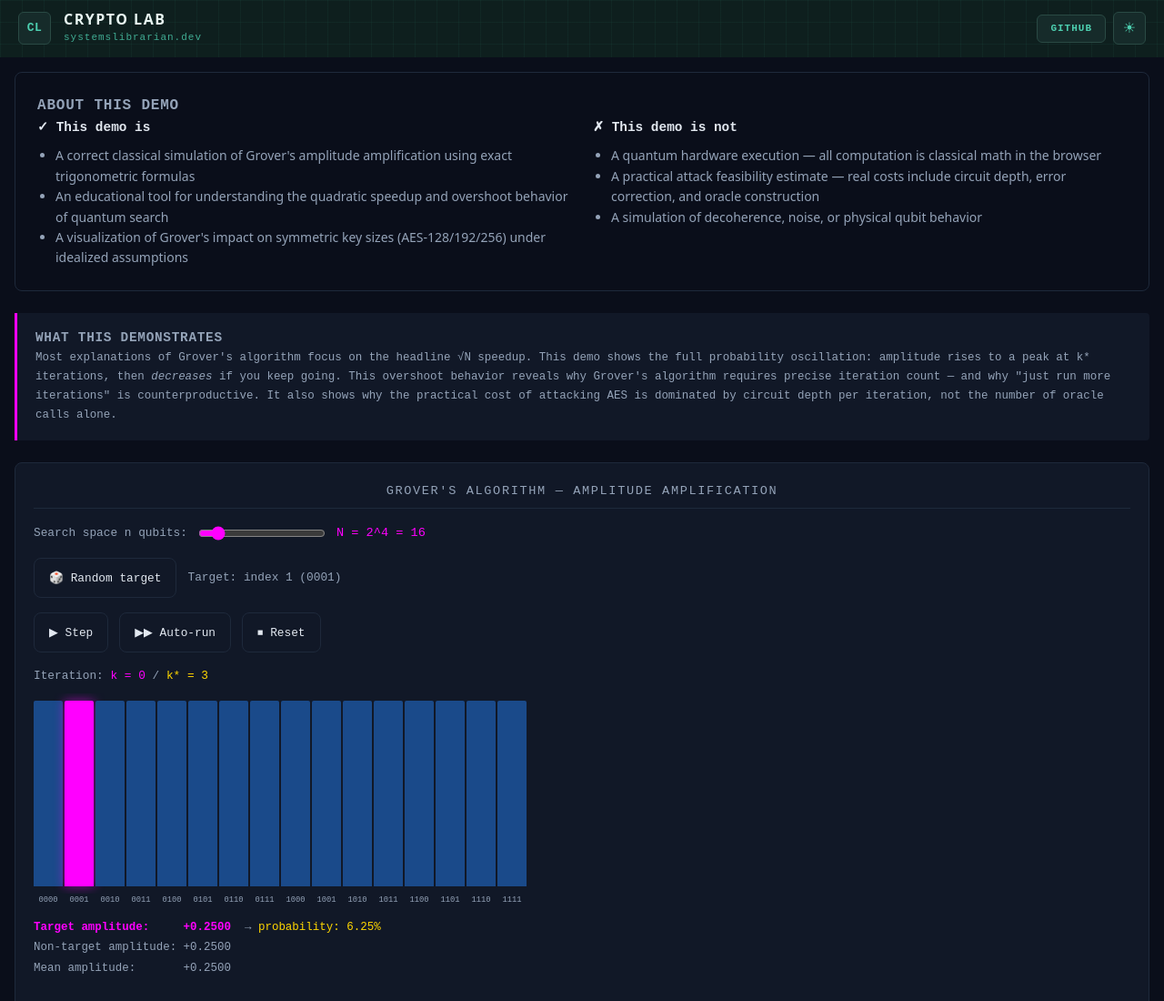
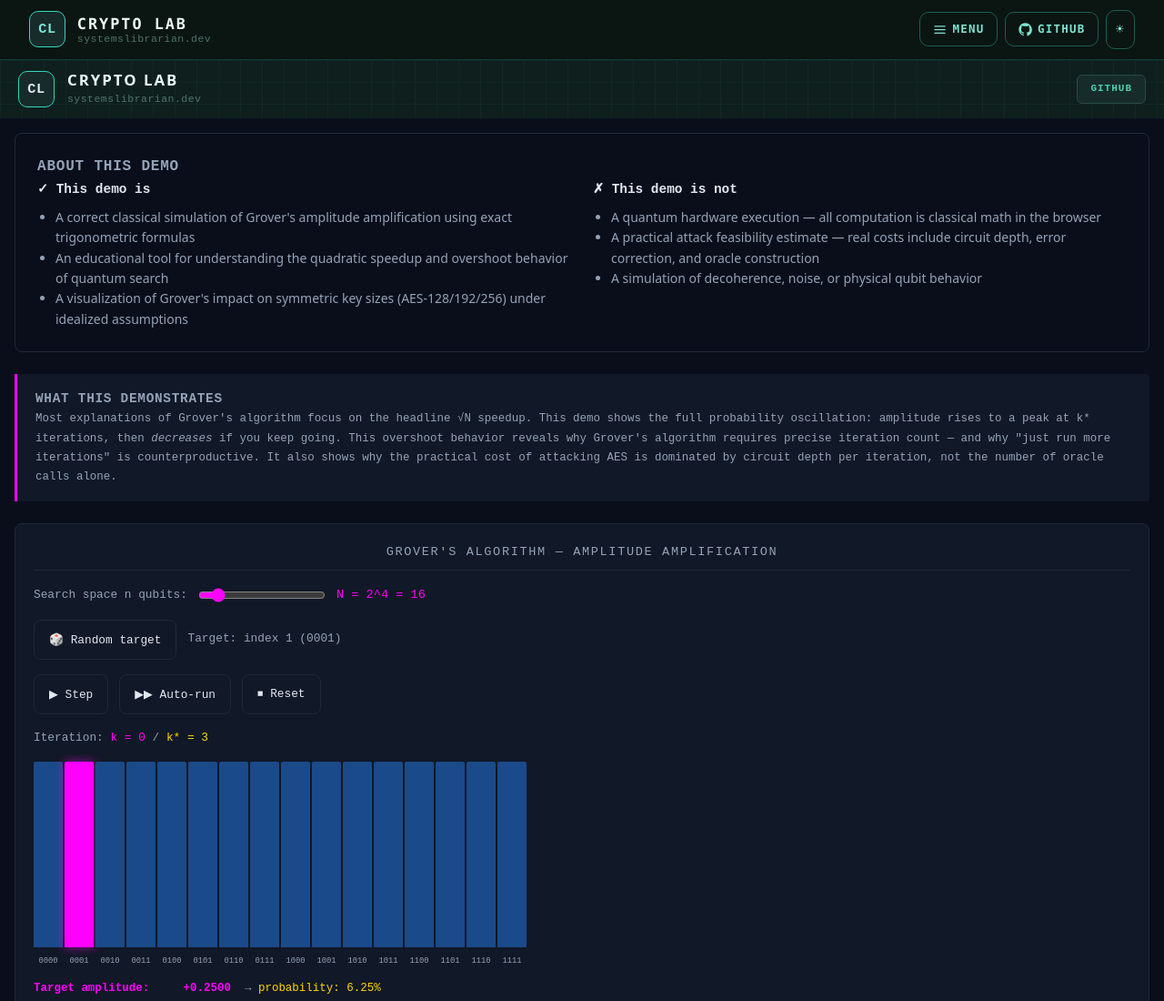
Before and after one commit to systemslibrarian/crypto-lab-grover, a website built with Vite: page index.html in a window 1280 px wide. Shown: the top 1100 px of the page at 91% size. Built offline with nearby package versions, Linux system fonts and the light colour scheme.

Commit message:
Apply accessible shared Crypto Lab header (single banner, AA contrast)
Co-Authored-By: Claude Opus 4.8 (1M context) <noreply@anthropic.com>

```diff
--- a/index.html
+++ b/index.html
@@ -146,6 +146,110 @@
     </style>
   </head>
   <body>
+<!-- BEGIN crypto-lab shared header — managed; edit shared-header.html + re-run reapply-header.py
+     Identical on every lab. Self-contained styles. Accents use each demo's own
+     --accent CSS variable (teal #35d6bb fallback). The ONLY per-repo value is the
+     repo name (crypto-lab-grover) in the GitHub link.
+     Source of truth: github.com/systemslibrarian/crypto-lab/shared-header.html -->
+<style>
+  .cl-topbar{
+    /* The bar is always dark (#0b1512) regardless of page theme, so header
+       text must always be light. Mix each lab's --accent toward near-white so
+       the hue still tints the brand but contrast stays >=4.5:1 on the bar even
+       when a lab's accent is dark (e.g. a light-theme #1a56db). */
+    --cl-ink: color-mix(in srgb, var(--accent, #35d6bb) 60%, #eafff8);
+    display:flex;align-items:center;justify-content:space-between;gap:1rem;
+    padding:.7rem clamp(.9rem,3vw,2rem);
+    background:#0b1512;
+    border-bottom:1px solid color-mix(in srgb, var(--accent, #35d6bb) 22%, transparent);
+    font-family:ui-monospace,"SFMono-Regular",Menlo,Consolas,monospace;
+    position:sticky;top:0;z-index:1000;
+  }
+  .cl-brand{display:flex;align-items:center;gap:.8rem;text-decoration:none}
+  .cl-badge{
+    flex:0 0 auto;display:grid;place-items:center;width:40px;height:40px;
+    border:1.5px solid var(--accent, #35d6bb);border-radius:10px;
+    color:var(--cl-ink);font-weight:700;font-size:.95rem;letter-spacing:.05em;
+  }
+  .cl-brand-text{display:flex;flex-direction:column;line-height:1.15}
+  .cl-title{color:#eafff8;font-weight:700;font-size:1.05rem;letter-spacing:.12em}
+  .cl-sub{color:#5e8b80;font-size:.72rem;letter-spacing:.04em}
+  .cl-actions{display:flex;align-items:center;gap:.5rem}
+  .cl-btn{
+    display:inline-flex;align-items:center;gap:.4rem;
+    padding:.5rem .85rem;border-radius:10px;
+    border:1px solid color-mix(in srgb, var(--accent, #35d6bb) 38%, transparent);
+    background:transparent;color:var(--cl-ink);cursor:pointer;
+    font:inherit;font-size:.78rem;font-weight:700;letter-spacing:.1em;
+    text-transform:uppercase;text-decoration:none;transition:background .15s,border-color .15s,color .15s;
+  }
+  .cl-btn:hover{
+    background:color-mix(in srgb, var(--accent, #35d6bb) 14%, transparent);
+    border-color:var(--accent, #35d6bb);color:#eafff8;
+  }
+  .cl-btn svg{width:15px;height:15px}
+  .cl-icon{padding:.5rem .6rem;font-size:.95rem}
+  /* hide each lab's own in-page theme toggle — the bar's toggle replaces it.
+     element stays in the DOM so the lab's theme JS keeps working. */
+  body :is(#theme-toggle,#themeToggle,.theme-toggle,.theme-toggle-btn,[data-theme-toggle]):not(#cl-theme-toggle){display:none!important}
+  @media(max-width:560px){
+    .cl-sub{display:none}
+    .cl-btn span{display:none}
+    .cl-btn svg{margin:0}
+  }
+</style>
+<header class="cl-topbar" role="banner" aria-label="Crypto Lab">
+  <a class="cl-brand" href="https://crypto-lab.systemslibrarian.dev/" aria-label="Crypto Lab home">
+    <span class="cl-badge">CL</span>
+    <span class="cl-brand-text">
+      <span class="cl-title">CRYPTO LAB</span>
+      <span class="cl-sub">systemslibrarian.dev</span>
+    </span>
+  </a>
+  <nav class="cl-actions" aria-label="Crypto Lab navigation">
+    <a class="cl-btn" href="https://crypto-lab.systemslibrarian.dev/">
+      <svg viewBox="0 0 24 24" fill="none" stroke="currentColor" stroke-width="2" stroke-linecap="round" aria-hidden="true"><line x1="3" y1="6" x2="21" y2="6"/><line x1="3" y1="12" x2="21" y2="12"/><line x1="3" y1="18" x2="21" y2="18"/></svg>
+      <span>Menu</span>
+    </a>
+    <a class="cl-btn" href="https://github.com/systemslibrarian/crypto-lab-grover" target="_blank" rel="noopener">
+      <svg viewBox="0 0 24 24" fill="currentColor" aria-hidden="true"><path d="M12 .5C5.7.5.5 5.7.5 12c0 5.1 3.3 9.4 7.9 10.9.6.1.8-.2.8-.6v-2c-3.2.7-3.9-1.4-3.9-1.4-.5-1.3-1.3-1.7-1.3-1.7-1.1-.7 0-.7 0-.7 1.2.1 1.8 1.2 1.8 1.2 1 1.8 2.7 1.3 3.4 1 .1-.8.4-1.3.7-1.6-2.6-.3-5.3-1.3-5.3-5.7 0-1.3.5-2.3 1.2-3.1-.1-.3-.5-1.5.1-3.1 0 0 1-.3 3.3 1.2a11.4 11.4 0 0 1 6 0C17.3 5 18.3 5.3 18.3 5.3c.6 1.6.2 2.8.1 3.1.8.8 1.2 1.8 1.2 3.1 0 4.4-2.7 5.4-5.3 5.7.4.4.8 1.1.8 2.2v3.3c0 .4.2.7.8.6 4.6-1.5 7.9-5.8 7.9-10.9C23.5 5.7 18.3.5 12 .5z"/></svg>
+      <span>GitHub</span>
+    </a>
+    <button class="cl-btn cl-icon" id="cl-theme-toggle" type="button" aria-label="Toggle color theme" title="Toggle theme">☀</button>
+  </nav>
+</header>
+<script>
+  (function () {
+    var t = document.getElementById('cl-theme-toggle');
+    if (t) {
+      var cur = function(){ return document.documentElement.getAttribute('data-theme') === 'light' ? 'light' : 'dark'; };
+      var paint = function(){ t.textContent = cur() === 'light' ? '☾' : '☀'; };
+      paint();
+      t.addEventListener('click', function () {
+        var next = cur() === 'light' ? 'dark' : 'light';
+        document.documentElement.setAttribute('data-theme', next);
+        try { localStorage.setItem('theme', next); } catch (e) {}
+        paint();
+      });
+    }
+    // A page may have only one banner landmark. This shared site header is it;
+    // demote any banner a lab also declared on its own page header (explicit
+    // role="banner", or an implicit <header> child of <body>) so landmarks stay unique.
+    function dedupeBanner() {
+      var bar = document.querySelector('.cl-topbar');
+      if (!bar) return;
+      document.querySelectorAll('[role="banner"]').forEach(function (el) {
+        if (el !== bar) el.setAttribute('role', 'group');
+      });
+      Array.prototype.forEach.call(document.body ? document.body.children : [], function (el) {
+        if (el.tagName === 'HEADER' && el !== bar && !el.hasAttribute('role')) el.setAttribute('role', 'group');
+      });
+    }
+    if (document.readyState === 'loading') document.addEventListener('DOMContentLoaded', dedupeBanner);
+    else dedupeBanner();
+  })();
+</script>
+<!-- END crypto-lab shared header -->
     <div id="app"></div>
     <script type="module" src="/src/main.ts"></script>
   </body>
```
